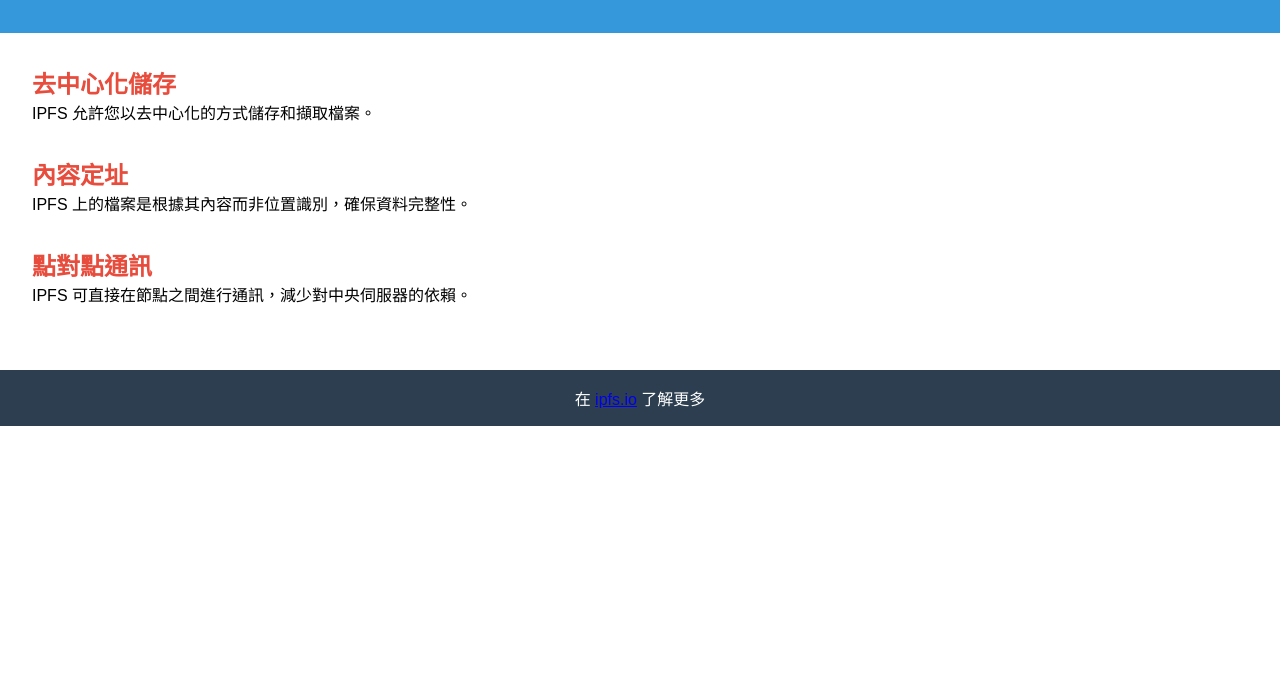
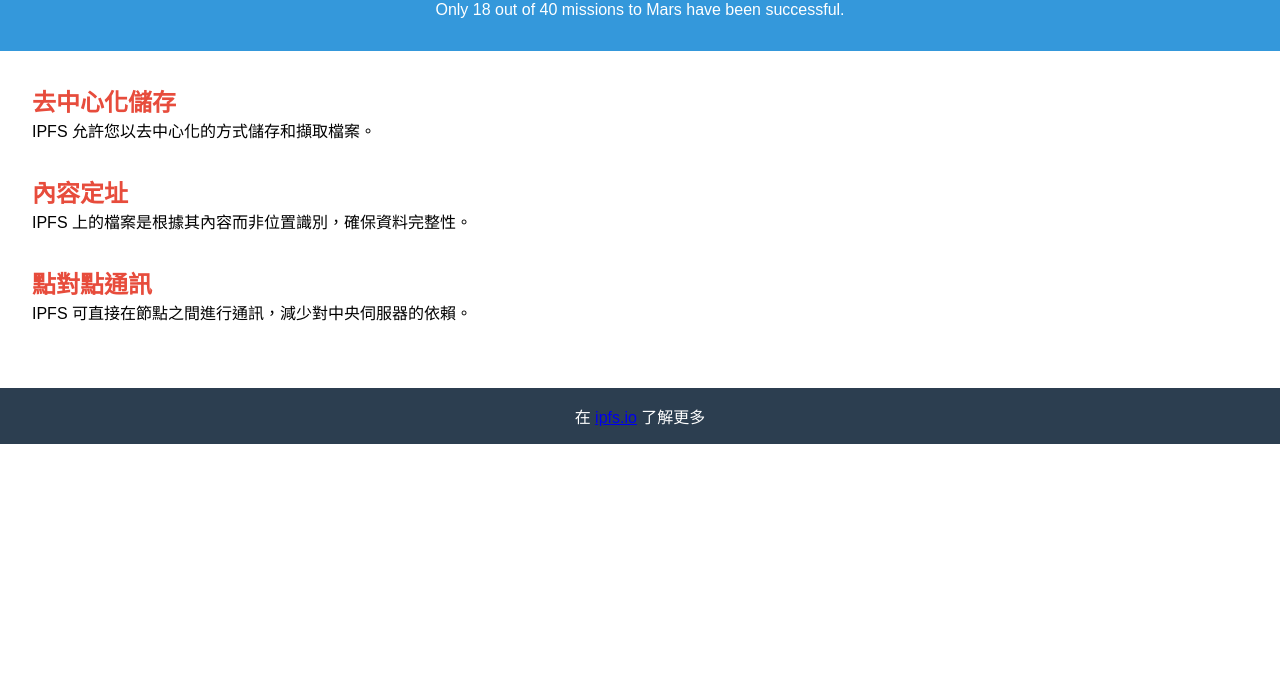
Before and after one commit to denetliu/ipfsweb, a plain HTML site: page index.html in a window 1280 px wide. Shown: the part 101-800 px from the top of the page. Drawn offline with Linux system fonts and the light colour scheme.

Commit message:
Change to use JavaScript

```diff
--- a/index.html
+++ b/index.html
@@ -6,10 +6,63 @@
   <link rel="stylesheet" href="styles.css">
   <title>IPFS 使用測試頁面(在國網中心簡報)</title>
 </head>
-<body>
+<body onload="getQuote()">
+   <script>
+      function getQuote() {
+        const facts = [
+          'Mars is home to the tallest mountain in our solar system.',
+          'Only 18 out of 40 missions to Mars have been successful.',
+          'Pieces of Mars have fallen to Earth.',
+          'One year on Mars is 687 Earth days.',
+          'The temperature on Mars ranges from -153 to 20 °C.',
+          'One year on Mercury is about 88 Earth days.',
+          'The surface temperature of Mercury ranges from -173 to 427°C.',
+          'Mercury was first discovered in 14th century by Assyrian astronomers.',
+          'Your weight on Mercury would be 38% of your weight on Earth.',
+          'A day on the surface of Mercury lasts 176 Earth days.',
+          'The surface temperature of Venus is about 462 °C.',
+          'It takes Venus 225 days to orbit the sun.',
+          'Venus was first discovered by 17th century Babylonian astronomers.',
+          'Venus is nearly as big as the Earth with a diameter of 12,104 km.',
+          "The Earth's rotation is gradually slowing.",
+          'There is only one natural satellite of the planet Earth, the moon.',
+          'Earth is the only planet in our solar system not named after a god.',
+          'The Earth is the densest planet in the solar system.',
+          'A year on Jupiter lasts around 4333 earth days.',
+          'The surface temperature of Jupiter is around -108°C.',
+          'Jupiter was first discovered by 7th or 8th century Babylonian astronomers.',
+          'Jupiter has 4 rings.',
+          'A day on Jupiter lasts 9 hours and 55 minutes.',
+          'Saturn was first discovered by 8th century Assyrians.',
+          'Saturn takes 10756 days to orbit the Sun.',
+          'Saturn can be seen with the naked eye.',
+          'Saturn is the flattest planet.',
+          'Saturn is made mostly of hydrogen.',
+          'Four spacecraft have visited Saturn.',
+          'Uranus was discovered by William Herschel in 1781.',
+          'A year on Uranus takes 30687 earth days.',
+          'Uranus turns on its axis once every 17 hours, 14 minutes.',
+          'With minimum atmospheric temperature of -224°C Uranus is nearly coldest planet in the solar system.',
+          'Only one spacecraft has flown by Uranus, the Voyager 2.',
+          'Neptune was discovered in 1846 by Urbain Le Verrier and Johann Galle.',
+          'Neptune has 14 moons.',
+          'The average temperatue of Neptune is about -201 °C.',
+          'There is a 1:20 million scale model of the solar system in Sweden.',
+          'The gap between the Earth and our moon is bigger than the diameters of all the planets combined.',
+          "The first accurate calculation of the speed of light was using Jupiter's moons",
+          "Jupiter's magnetic field is believed to be a result of rapidly spinning metallic hydrogen at the core, and is ~10x stronger than the Earth's.",
+          'Venus spins backwards.',
+          'Uranus spins sideways, relative to the ecliptic plane of the solar system.',
+          'It is easier to reach Pluto or escape the solar system from Earth than being able to <i>land</i> on the Sun.'
+        ]
+        document.querySelector('#output_p').innerHTML =
+          facts[Math.floor(Math.random() * facts.length)]
+      }
+    </script>
   <header>
     <h1>歡迎來到 IPFS 測試</h1>
     <p>了解 IPFS 及其功能。</p>
+    <p id="output_p"></p>
   </header>
   <main>
     <section class="feature">
```
